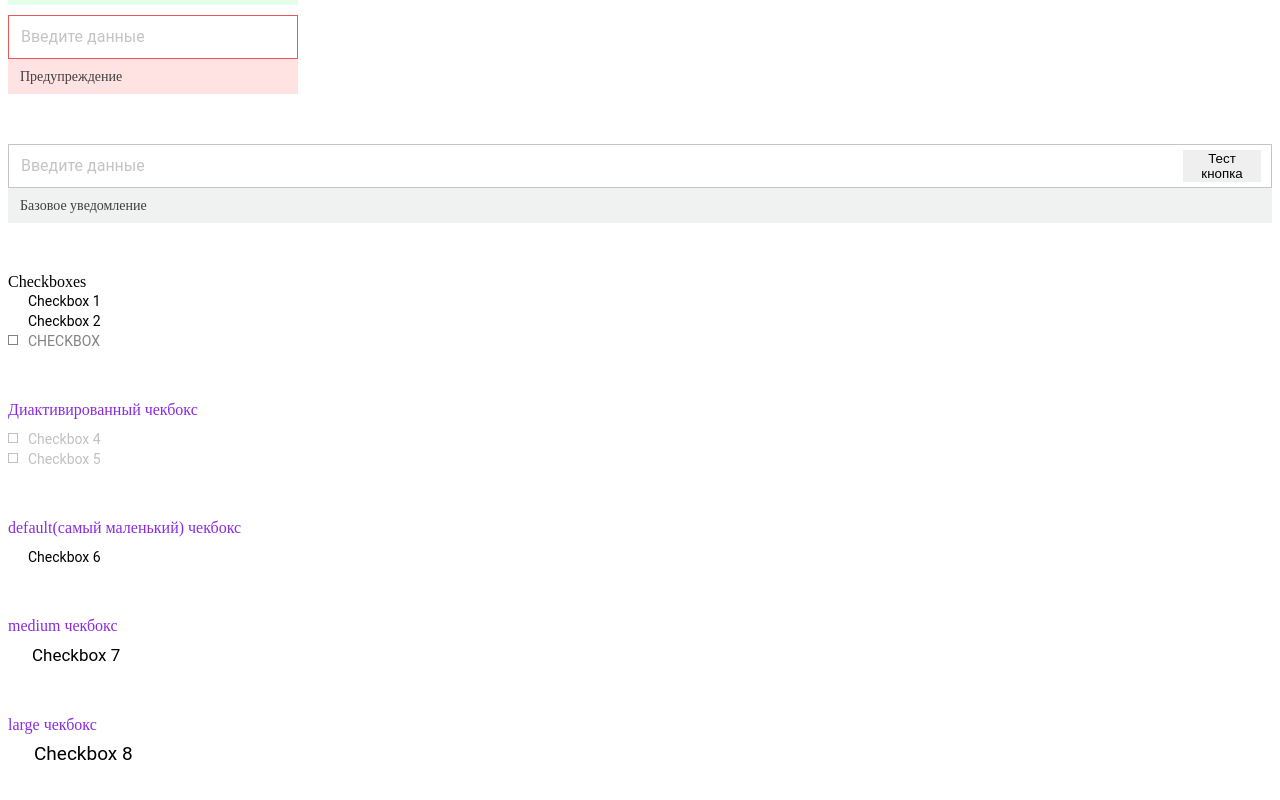
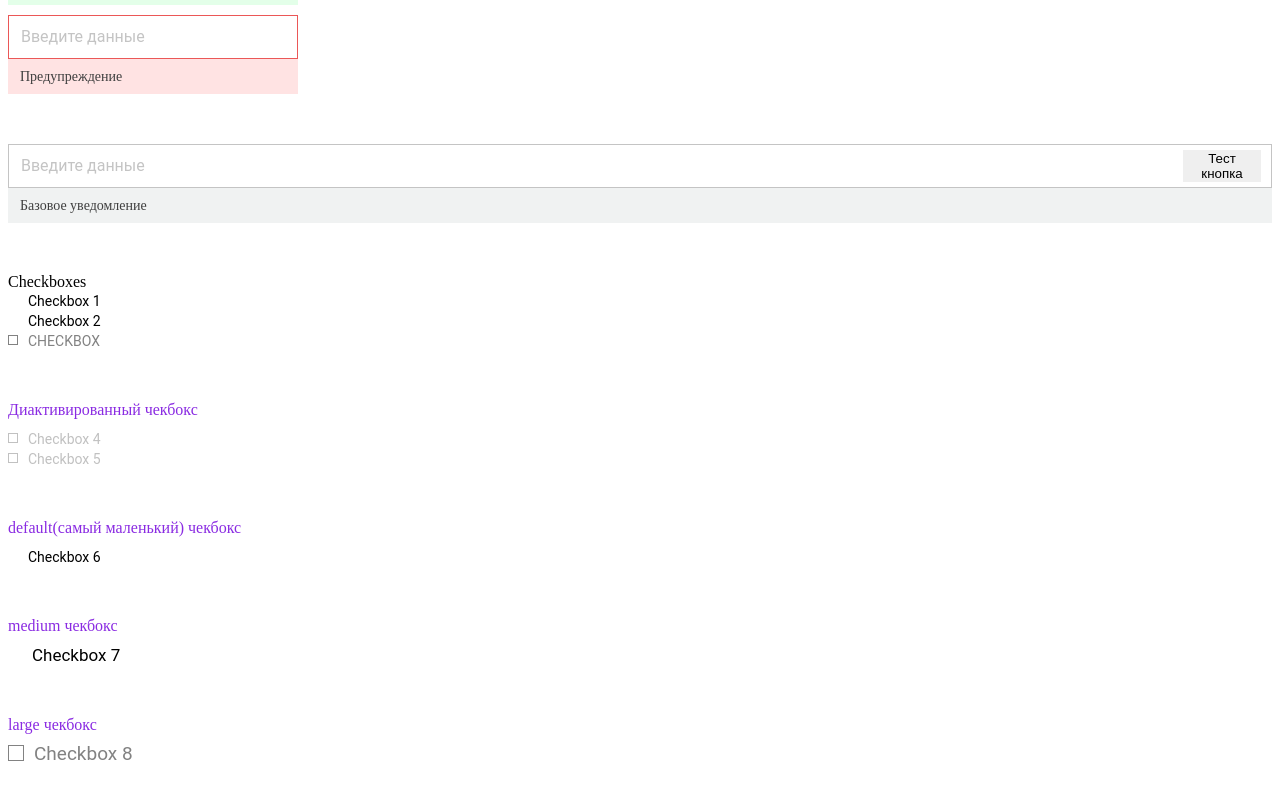
Before and after one commit to Dashazxcvbnm/component_library, a Vue app: page / in a window 1280 px wide. Shown: the part 3149-3949 px from the top of the page. Built offline with nearby package versions, Linux system fonts and the light colour scheme.

Commit message:
Исправлено событие update на значение modelValue

```diff
--- a/src/components/GUI/checkbox/VueBaseCheckbox.vue
+++ b/src/components/GUI/checkbox/VueBaseCheckbox.vue
@@ -5,7 +5,8 @@
       class="checkbox-input"
       type="checkbox"
       v-bind="attributes"
-      @change="$emit('update:checked', $event.target.checked)">
+      :checked="modelValue"
+      @change="$emit('update:modelValue', $event.target.checked)">
 
       <label
       :class="[disabled ? 'checkbox-label_disabled' : '', 'checkbox-label', checkboxSize]"
@@ -49,11 +50,12 @@ const props = defineProps({
 
   size: {
     validator(value) {
-      return ['medium', 'large'].includes(value)
-    }
+      return ['default', 'medium', 'large'].includes(value)
+    },
+    default: 'default'
   },
 
-  checked: {
+  modelValue: {
     type: Boolean,
     default: false
   },
@@ -65,13 +67,12 @@ const props = defineProps({
 
 })
 
-defineEmits(['update:checked'])
+defineEmits(['update:modelValue'])
 
 const attributes = {
   value: props.value,
   id: props.id,
   name: props.name,
-  checked: props.checked,
   disabled: props.disabled,
 }
 
--- a/src/views/HomeView.vue
+++ b/src/views/HomeView.vue
@@ -472,17 +472,17 @@
 
         <vue-base-checkbox
         label="Checkbox 1"
-        v-model:checked="checkedActive1"
+        v-model="checkedActive1"
         id="checkbox1"/>
 
         <VueBaseCheckbox
         label="Checkbox 2"
-        v-model:checked="checkedActive2"
+        v-model="checkedActive2"
         id="checkbox2"/>
 
         <VueBaseCheckbox
         label="CHECKBOX"
-        v-model:checked="checkedActive3"
+        v-model="checkedActive3"
         id="checkbox3"/>
 
     </div>
@@ -492,13 +492,13 @@
         <span class="text">Диактивированный чекбокс</span>
         <VueBaseCheckbox
         label="Checkbox 4"
-        v-model:checked="checkedActive4"
+        v-model="checkedActive4"
         id="checkbox4"
         disabled/>
 
         <VueBaseCheckbox
         label="Checkbox 5"
-        v-model:checked="checkedActive5"
+        v-model="checkedActive5"
         id="checkbox5"
         disabled/>
 
@@ -509,7 +509,7 @@
         <span class="text">default(самый маленький) чекбокс</span>
         <VueBaseCheckbox
         label="Checkbox 6"
-        v-model:checked="checkedActive6"
+        v-model="checkedActive6"
         id="checkbox6"/>
 
     </div>
@@ -519,7 +519,7 @@
         <span class="text">medium чекбокс</span>
         <VueBaseCheckbox
         label="Checkbox 7"
-        v-model:checked="checkedActive7"
+        v-model="checkedActive7"
         id="checkbox7"
         size="medium"/>
 
@@ -530,7 +530,7 @@
         <span class="text">large чекбокс</span>
         <VueBaseCheckbox
         label="Checkbox 8"
-        v-model:checked="checkedActive8"
+        v-model="checkedActive8"
         id="checkbox8"
         size="large"/>
 
@@ -559,7 +559,7 @@ const checkedActive4 = ref(true)
 const checkedActive5 = ref(false)
 const checkedActive6 = ref(true)
 const checkedActive7 = ref(true)
-const checkedActive8 = ref(true)
+const checkedActive8 = ref(false)
 </script>
 
 <style scoped>
```
